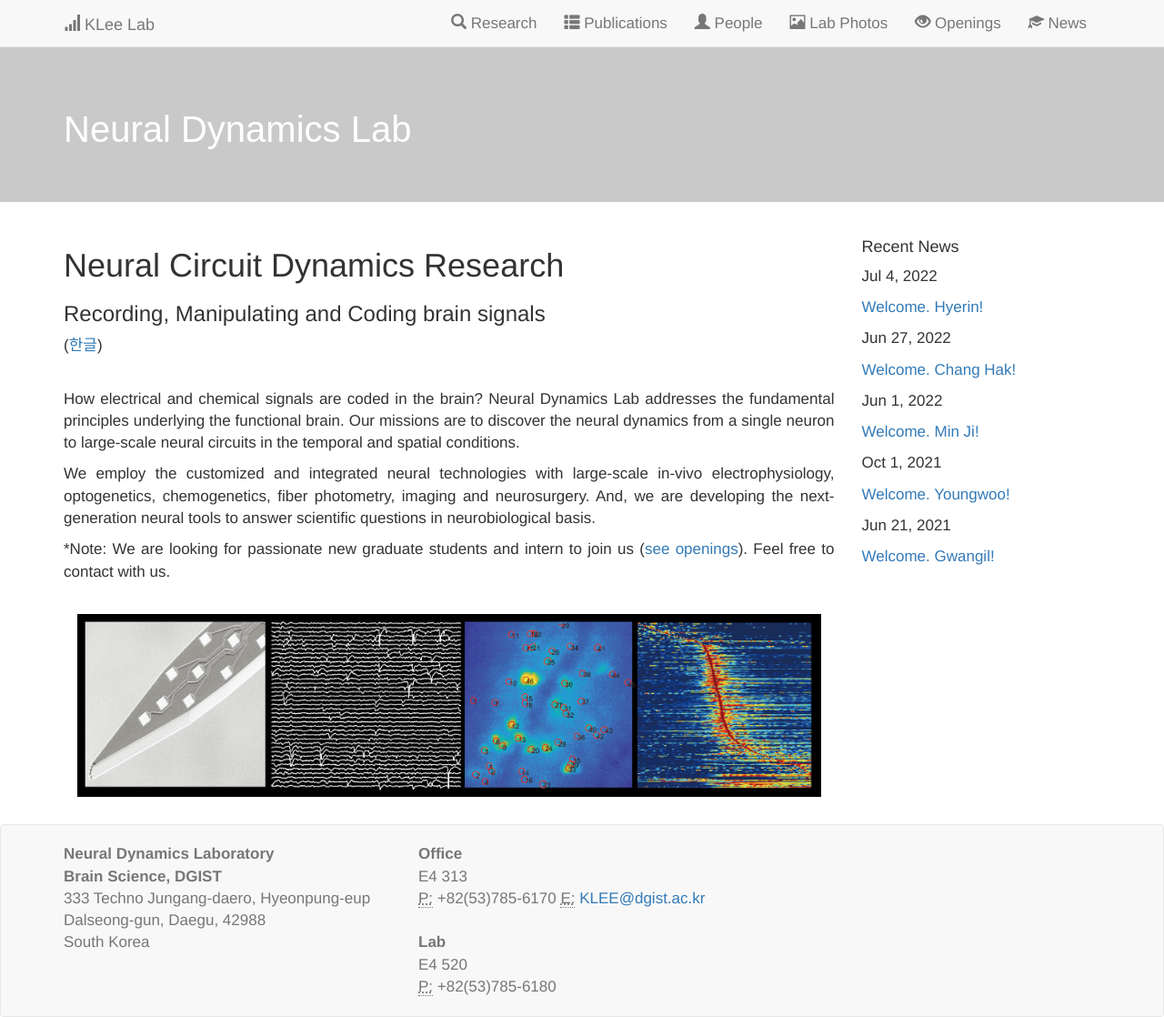
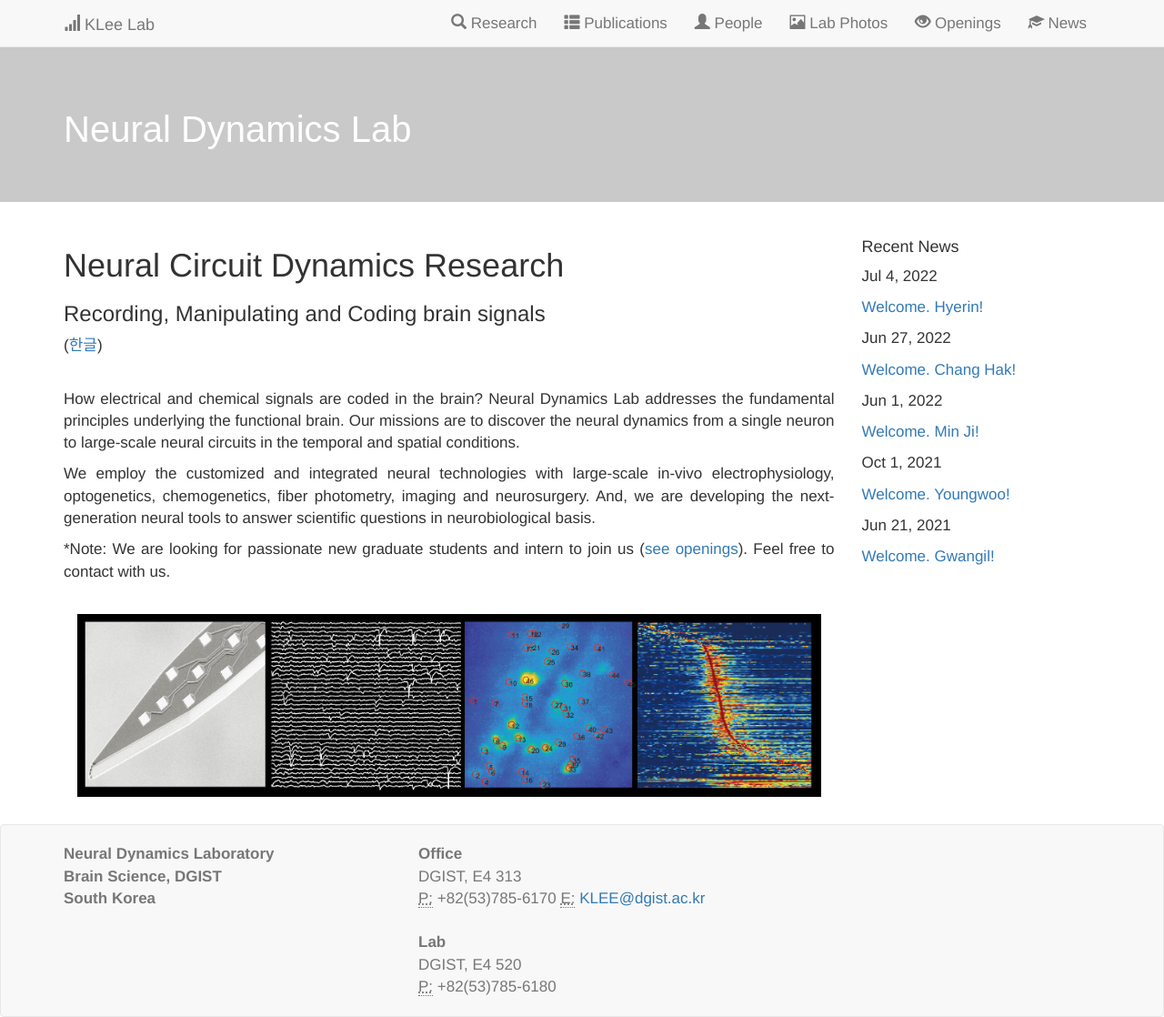
Before and after one commit to kleelab/kleelab.github.io, a Jekyll site: the page built from index.html, in a window 1280 px wide. Shown: the whole page at 91% size. Built offline with Jekyll 4.4.1, drawn with Linux system fonts in a browser that asks for light colours; nearby versions of some CDN libraries; a style sheet for code colours, icons or effects is not loaded.

Commit message:
Update footer.html

```diff
--- a/_includes/footer.html
+++ b/_includes/footer.html
@@ -8,22 +8,21 @@
                     <address>
                         <strong>Neural Dynamics Laboratory</strong><br>
                         <strong>Brain Science, DGIST</strong><br>
-                        333 Techno Jungang-daero, Hyeonpung-eup<br />
-                        Dalseong-gun, Daegu, 42988<br />
-                        South Korea<br /> <br>
+                        <strong>South Korea</strong><br>
+
                     </address>
                  </col-md-4>
                 </div>
 
         <div class="col-md-4">
                     <strong>Office</strong><br>
-                    E4 313<br />
+                    DGIST, E4 313<br />
                         <abbr title="Phone">P:</abbr> +82(53)785-6170
                         <abbr title="Email">E:</abbr> <a href="mailto:KLEE@dgist.ac.kr">KLEE@dgist.ac.kr</a> <br>
                      <br>
                         <!--<abbr title="Phone">P:</abbr> (123) 456-7890-->
                      <strong>Lab</strong><br>
-                     E4 520<br />
+                     DGIST, E4 520<br />
                         <abbr title="Phone">P:</abbr> +82(53)785-6180</a> <br>
                 </col-md-4>
                 </div>
```
